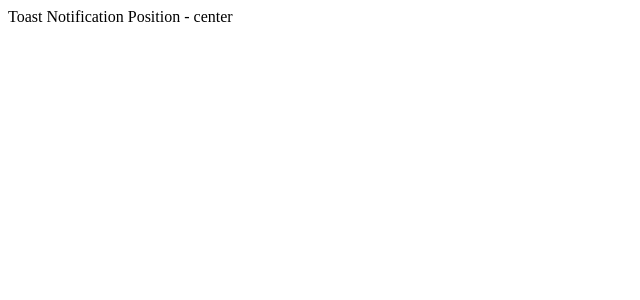
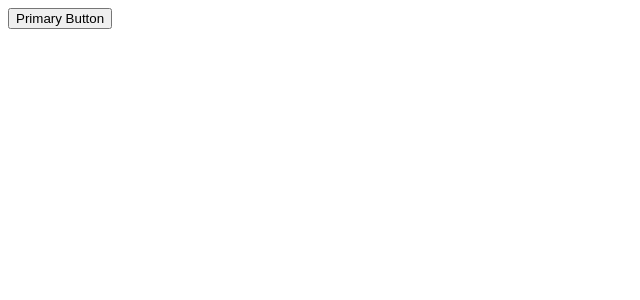
Before and after one commit to A-7amid/react-ts, a React (Vite) app: page / in a window 1280 px wide. Shown: the top 300 px of the page, without its empty margins (0-640 px from the left). Built offline with nearby package versions, Linux system fonts and the light colour scheme.

Commit message:
22 - Wrapping HTML Elements

```diff
--- a/src/App.tsx
+++ b/src/App.tsx
@@ -1,10 +1,11 @@
-import { RandomNumber } from "./components/restriction/RandomNumber";
-import { Toast } from "./components/templateliterals/Toast";
+import { CustomButton } from "./components/html/CustomButton";
 
 const App: React.FC = () => {
   return (
     <>
-      <Toast position="center" />
+      <CustomButton variant="primary" onClick={() => console.log("clicked")}>
+        Primary Button
+      </CustomButton>
     </>
   );
 };
--- /dev/null
+++ b/src/components/html/CustomButton.tsx
@@ -0,0 +1,18 @@
+import type React from "react";
+
+type CustomButtonProps = {
+  variant: "primary" | "secondary";
+  children: string;
+} & Omit<React.ComponentProps<"button">, "children">;
+
+export const CustomButton = ({
+  variant,
+  children,
+  ...rest
+}: CustomButtonProps) => {
+  return (
+    <button className={`class-with-${variant}`} {...rest}>
+      {children}
+    </button>
+  );
+};
--- /dev/null
+++ b/src/components/html/CustomInput.tsx
@@ -0,0 +1,5 @@
+type CustomInputProps = React.ComponentProps<"input">;
+
+export const CustomInput = (props: CustomInputProps) => {
+  return <input {...props} />;
+};
```
